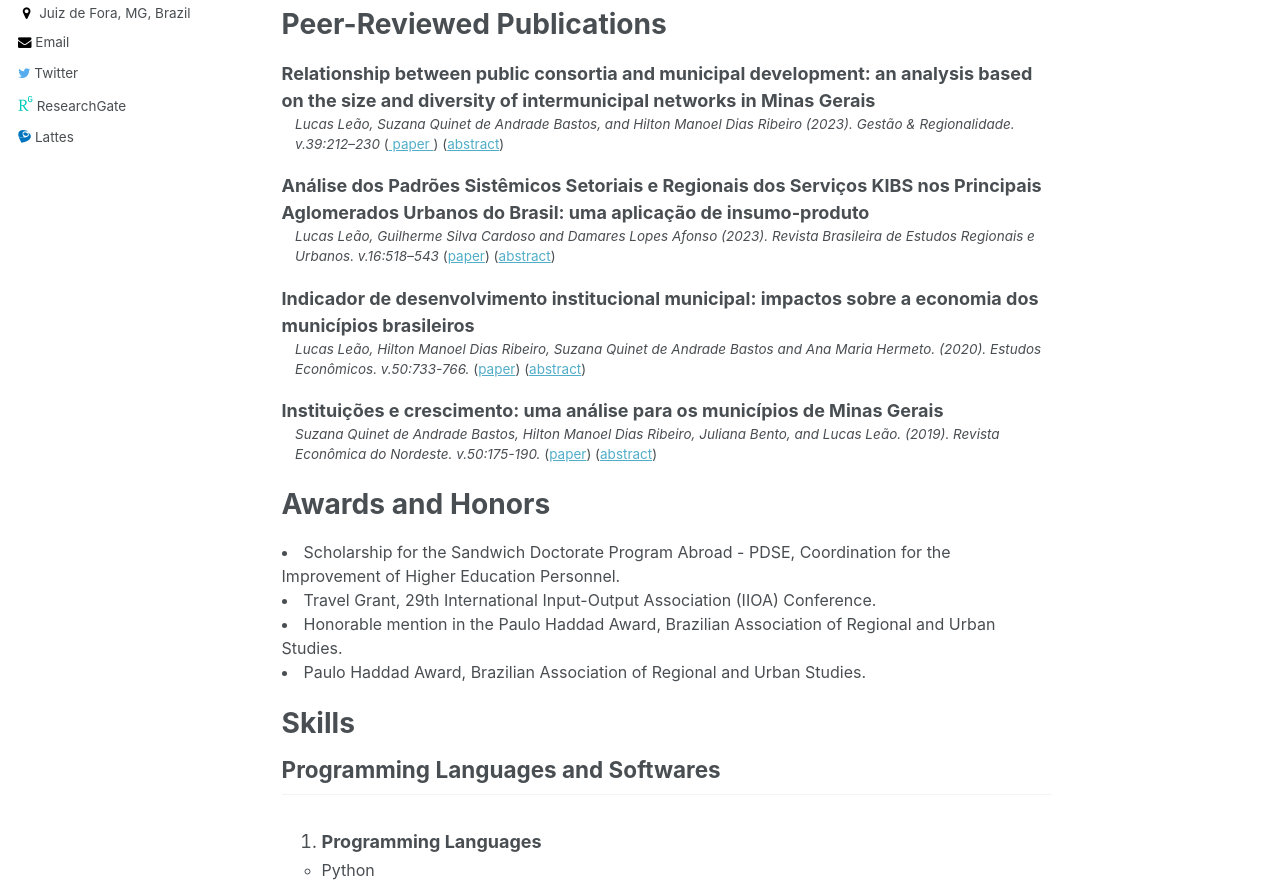
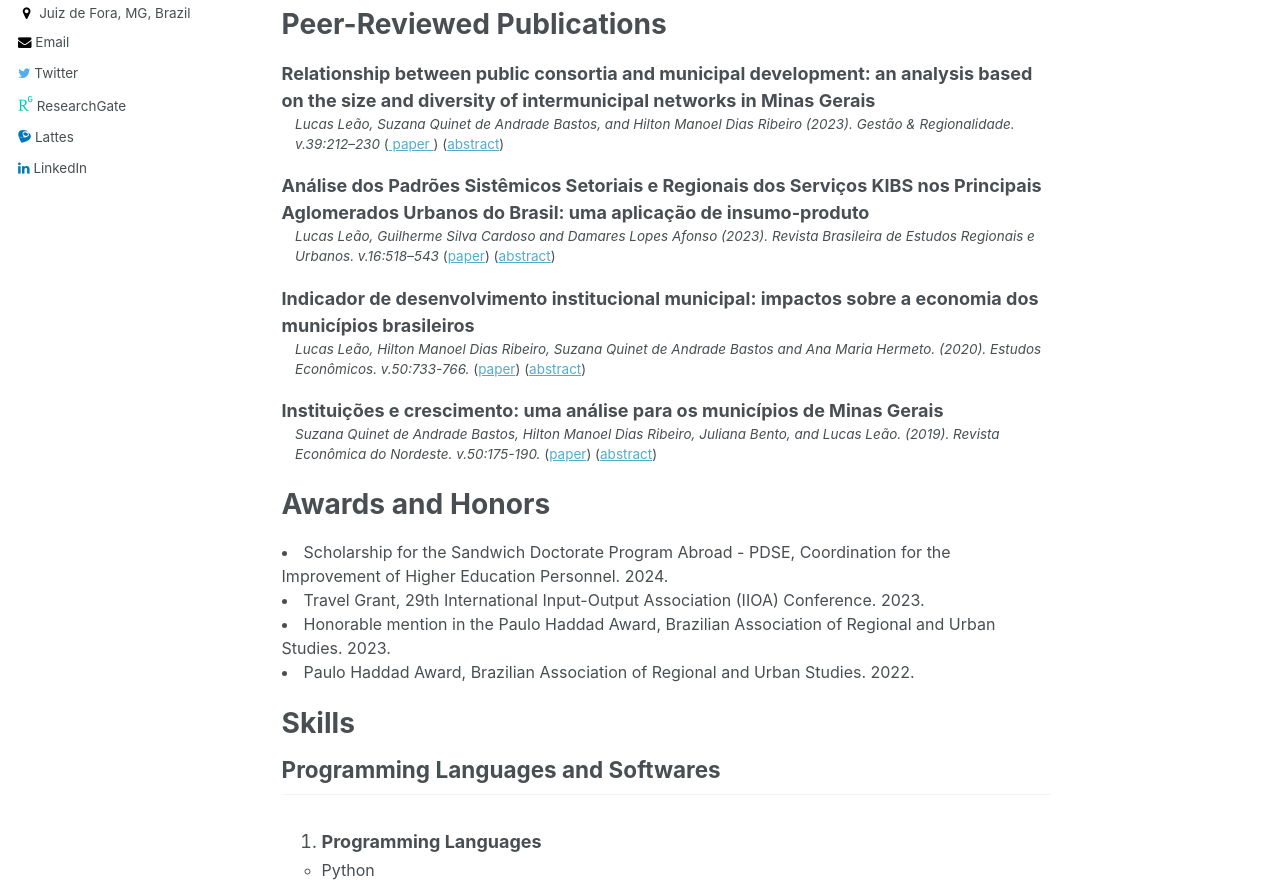
Before and after one commit to lleaoff/LucasLeao, a website: page index.html in a window 1280 px wide. Shown: the part 433-1317 px from the top of the page. Drawn offline with nearby package versions, Linux system fonts and the light colour scheme; some packages are replaced by stand-ins of ours; files whose address does not match are found by name.

Commit message:
Add files via upload

```diff
--- a/index.html
+++ b/index.html
@@ -252,6 +252,10 @@
                     <i class="ai ai-lattes" style="color: #0075BE; font-size: 15px;"></i> Lattes
                 </a>
             </li>
+        <li>
+                <a href="https://www.linkedin.com/in/lucasleaof/" target="_blank" rel="external"><i class="fa fa-linkedin"></i> LinkedIn
+             </a>
+        </li>
                 </ul>
             </div>
         </div>
@@ -299,10 +303,10 @@
                 <p></p>
                 <h1 id="awards and honors">Awards and Honors</h1>
                 <dl>
-                   <li style="font-size: medium ;">Scholarship for the Sandwich Doctorate Program Abroad - PDSE, Coordination for the Improvement of Higher Education Personnel.</li>
-                   <li style="font-size: medium ;">Travel Grant, 29th International Input-Output Association (IIOA) Conference.</li>
-                   <li style="font-size: medium ;">Honorable mention in the Paulo Haddad Award, Brazilian Association of Regional and Urban Studies.</li>
-                   <li style="font-size: medium ;">Paulo Haddad Award, Brazilian Association of Regional and Urban Studies.</li>
+                   <li style="font-size: medium ;">Scholarship for the Sandwich Doctorate Program Abroad - PDSE, Coordination for the Improvement of Higher Education Personnel. 2024.</li>
+                   <li style="font-size: medium ;">Travel Grant, 29th International Input-Output Association (IIOA) Conference. 2023.</li>
+                   <li style="font-size: medium ;">Honorable mention in the Paulo Haddad Award, Brazilian Association of Regional and Urban Studies. 2023.</li>
+                   <li style="font-size: medium ;">Paulo Haddad Award, Brazilian Association of Regional and Urban Studies. 2022.</li>
                     </dd>
 <p></p>
                     <h1 style="margin-bottom: 15px;" id="skills">Skills</h1>
```
Also changed, not shown: research.html (+4 -0 lines).
